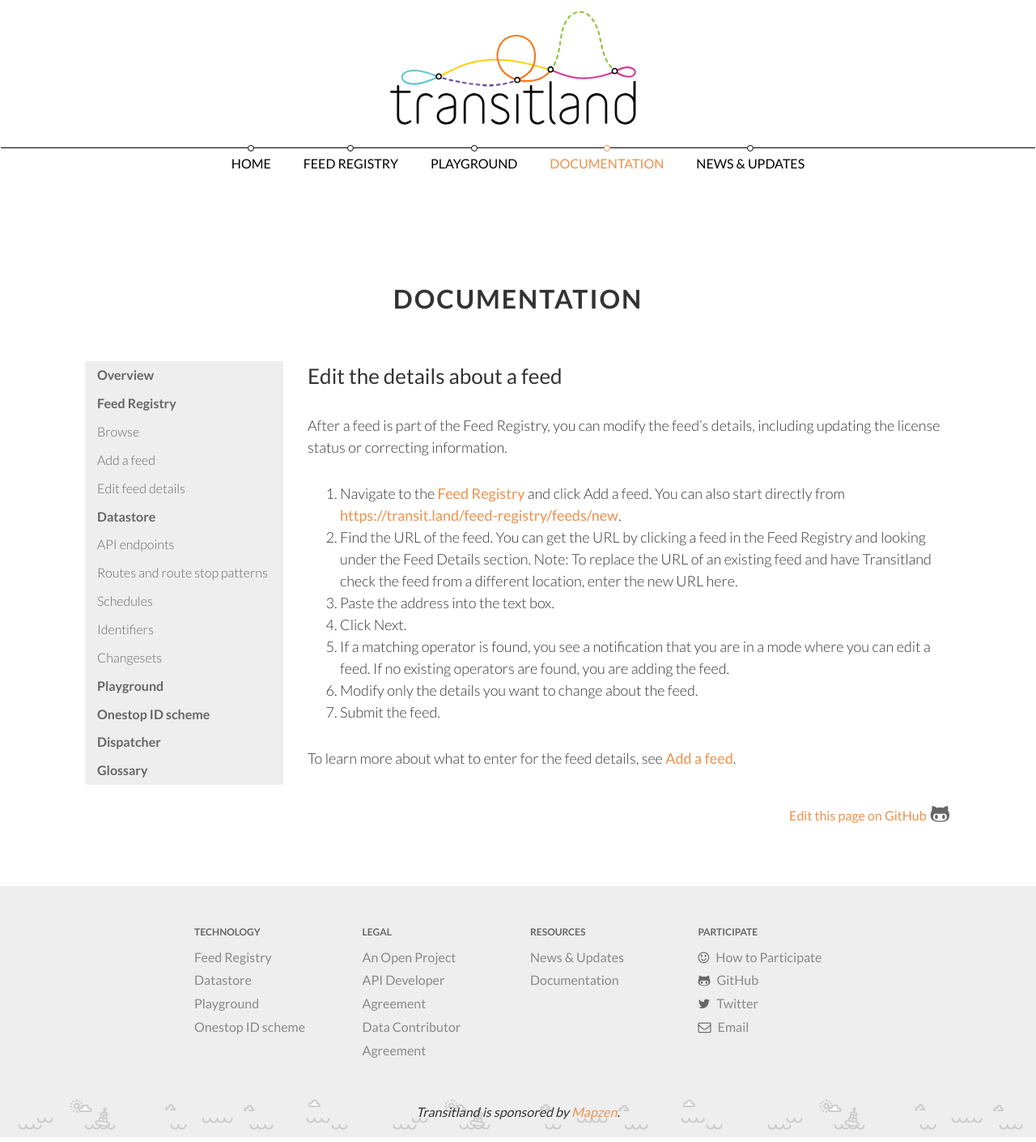
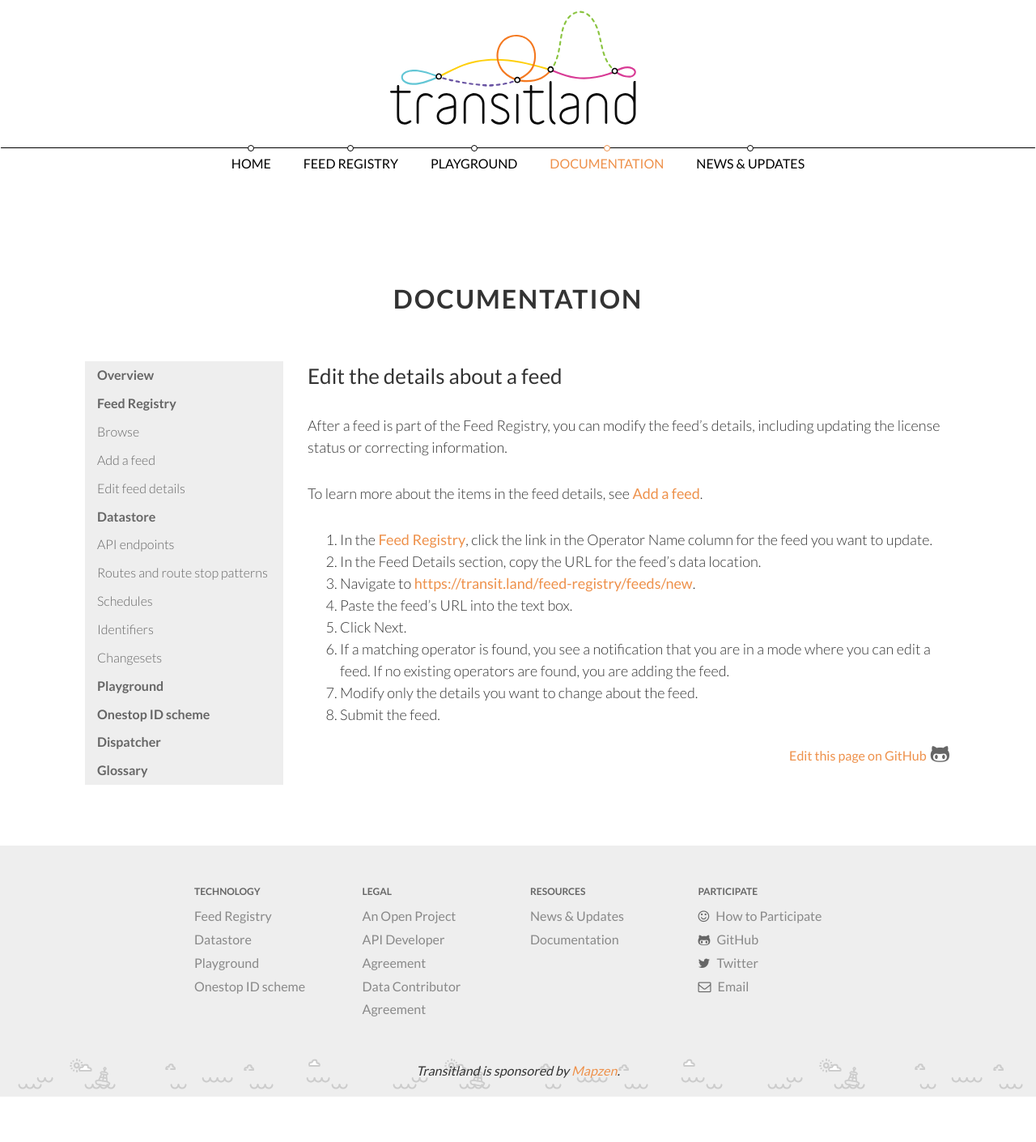
Before and after one commit to transitland/www-transit-land, a Jekyll site: the page built from documentation/feed-registry/edit-a-feed.md, in a window 1280 px wide. Shown: the whole page at 81% size. Built offline with Jekyll 4.4.1, drawn with Linux system fonts in a browser that asks for light colours; nearby versions of some CDN libraries; after the commit the page ends 1360 px from its top, so only the background shows below that.

Commit message:
rework order of steps

```diff
--- a/documentation/feed-registry/edit-a-feed.md
+++ b/documentation/feed-registry/edit-a-feed.md
@@ -5,12 +5,13 @@
 
 After a feed is part of the Feed Registry, you can modify the feed's details, including updating the license status or correcting information.
 
-1. Navigate to the [Feed Registry](https://transit.land/feed-registry/) and click Add a feed. You can also start directly from [https://transit.land/feed-registry/feeds/new](https://transit.land/feed-registry/feeds/new).
-2. Find the URL of the feed. You can get the URL by clicking a feed in the Feed Registry and looking under the Feed Details section. Note: To replace the URL of an existing feed and have Transitland check the feed from a different location, enter the new URL here.
-3. Paste the address into the text box.
+To learn more about the items in the feed details, see [Add a feed](add-a-feed.html).
+
+1. In the [Feed Registry](https://transit.land/feed-registry/), click the link in the Operator Name column for the feed you want to update.
+2. In the Feed Details section, copy the URL for the feed's data location.
+2. Navigate to [https://transit.land/feed-registry/feeds/new](https://transit.land/feed-registry/feeds/new).
+3. Paste the feed's URL into the text box.
 4. Click Next.
 5. If a matching operator is found, you see a notification that you are in a mode where you can edit a feed. If no existing operators are found, you are adding the feed.
 6. Modify only the details you want to change about the feed.
 7. Submit the feed.
-
-To learn more about what to enter for the feed details, see [Add a feed](add-a-feed.html).
```
